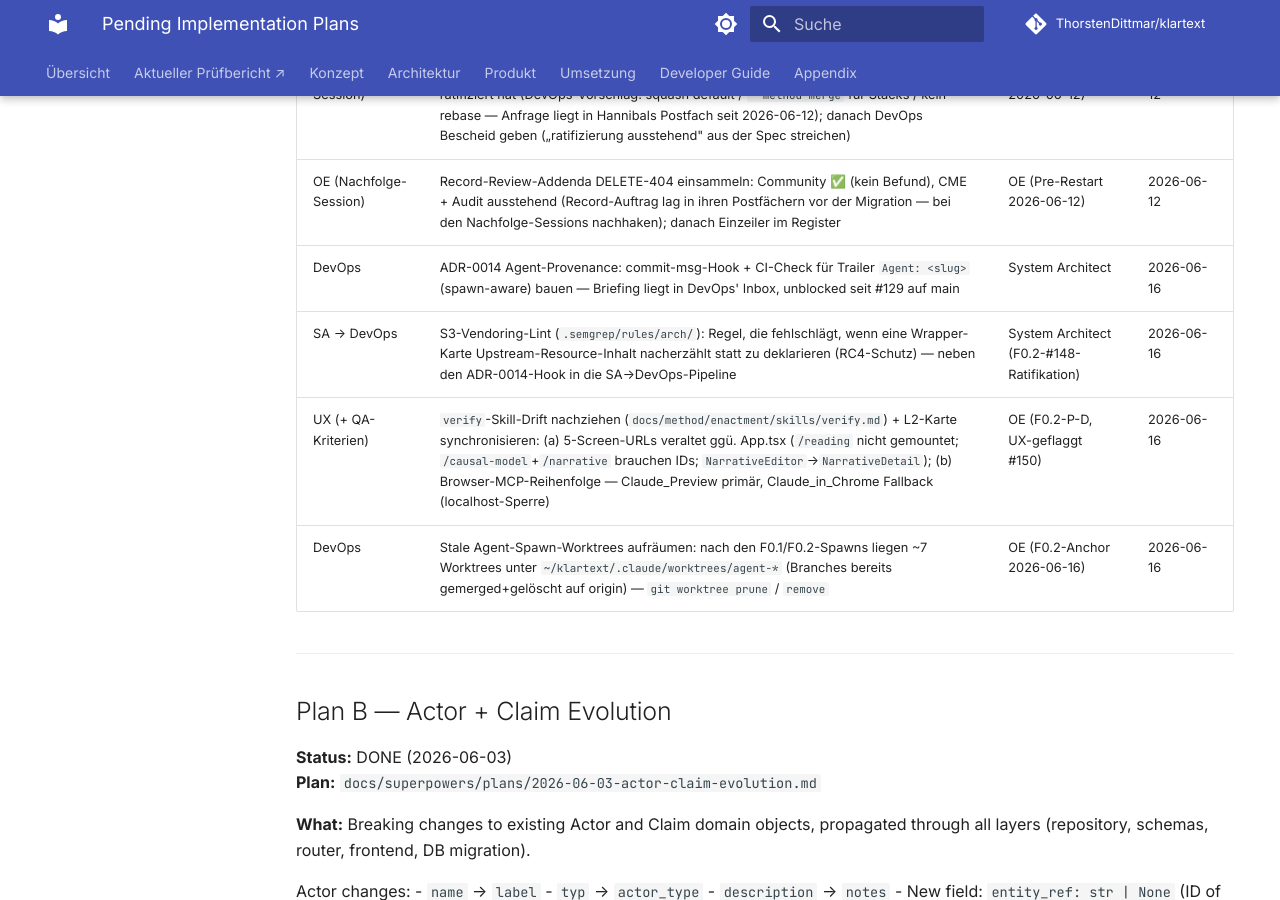
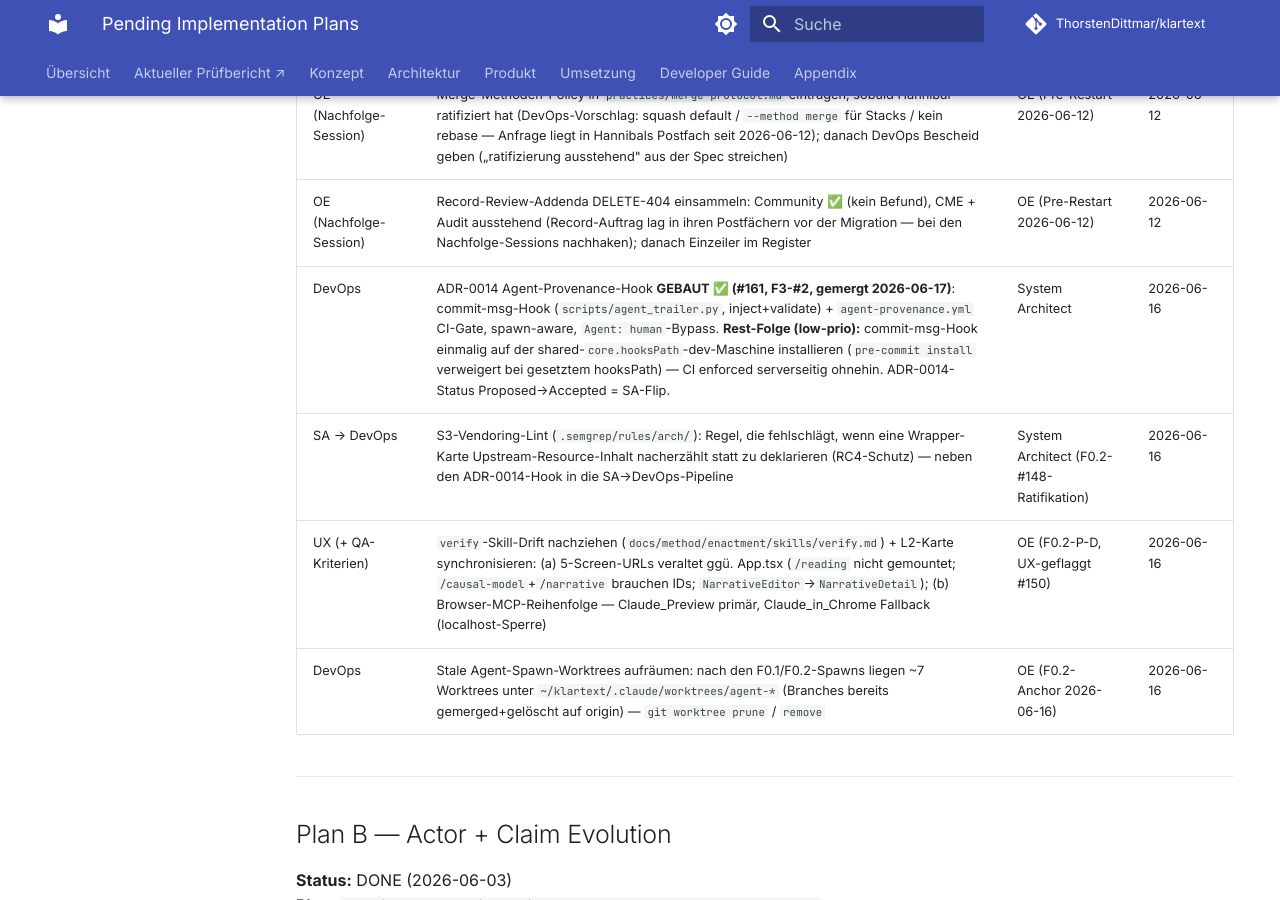
Before and after one commit to ThorstenDittmar/klartext, an MkDocs documentation site: the page built from docs/superpowers/plans/PENDING.md, in a window 1280 px wide and 900 px high, scrolled down 1612 px. Built offline with MkDocs 1.6.1 and Material for MkDocs 9.7.7, drawn with Linux system fonts in a browser that asks for light colours; comment, search, counter and statistics services are not loaded.

Commit message:
docs(pending): mark ADR-0014 provenance-hook DONE (#161); residual = local hook install
Line 47 showed the commit-msg-hook + CI-check as "to build" — built and merged in #161 (F3 #2).
Slimmed to the residual (one-time local install on the shared core.hooksPath dev machine; CI enforces
server-side regardless) + the ADR-0014 status flip being SA's.

Co-Authored-By: Claude Opus 4.8 (1M context) <noreply@anthropic.com>
Agent: devops

```diff
--- a/docs/superpowers/plans/PENDING.md
+++ b/docs/superpowers/plans/PENDING.md
@@ -44,7 +44,7 @@ Verwahr-Depot der Retro-Inputs: Hannibal-Memory `project_h01422_retro_inputs.md`
 | SA | CLAUDE.md § Agent Roles & Boundaries auf das neue Startmodell aktualisieren (Terminal-Launcher statt App, `allowed-tools.txt`, Worktrees, Generationswechsel) — passt zum ADR-0010-Auftrag, gleiche Quelle (Register-Zeile Strukturumbau) | OE | 2026-06-11 |
 | OE (Nachfolge-Session) | Merge-Methoden-Policy in `practices/merge-protocol.md` eintragen, sobald Hannibal ratifiziert hat (DevOps-Vorschlag: squash default / `--method merge` für Stacks / kein rebase — Anfrage liegt in Hannibals Postfach seit 2026-06-12); danach DevOps Bescheid geben („ratifizierung ausstehend" aus der Spec streichen) | OE (Pre-Restart 2026-06-12) | 2026-06-12 |
 | OE (Nachfolge-Session) | Record-Review-Addenda DELETE-404 einsammeln: Community ✅ (kein Befund), CME + Audit ausstehend (Record-Auftrag lag in ihren Postfächern vor der Migration — bei den Nachfolge-Sessions nachhaken); danach Einzeiler im Register | OE (Pre-Restart 2026-06-12) | 2026-06-12 |
-| DevOps | ADR-0014 Agent-Provenance: commit-msg-Hook + CI-Check für Trailer `Agent: <slug>` (spawn-aware) bauen — Briefing liegt in DevOps' Inbox, unblocked seit #129 auf main | System Architect | 2026-06-16 |
+| DevOps | ADR-0014 Agent-Provenance-Hook **GEBAUT ✅ (#161, F3-#2, gemergt 2026-06-17)**: commit-msg-Hook (`scripts/agent_trailer.py`, inject+validate) + `agent-provenance.yml` CI-Gate, spawn-aware, `Agent: human`-Bypass. **Rest-Folge (low-prio):** commit-msg-Hook einmalig auf der shared-`core.hooksPath`-dev-Maschine installieren (`pre-commit install` verweigert bei gesetztem hooksPath) — CI enforced serverseitig ohnehin. ADR-0014-Status Proposed→Accepted = SA-Flip. | System Architect | 2026-06-16 |
 | SA → DevOps | S3-Vendoring-Lint (`.semgrep/rules/arch/`): Regel, die fehlschlägt, wenn eine Wrapper-Karte Upstream-Resource-Inhalt nacherzählt statt zu deklarieren (RC4-Schutz) — neben den ADR-0014-Hook in die SA→DevOps-Pipeline | System Architect (F0.2-#148-Ratifikation) | 2026-06-16 |
 | UX (+ QA-Kriterien) | `verify`-Skill-Drift nachziehen (`docs/method/enactment/skills/verify.md`) + L2-Karte synchronisieren: (a) 5-Screen-URLs veraltet ggü. App.tsx (`/reading` nicht gemountet; `/causal-model`+`/narrative` brauchen IDs; `NarrativeEditor`→`NarrativeDetail`); (b) Browser-MCP-Reihenfolge — Claude_Preview primär, Claude_in_Chrome Fallback (localhost-Sperre) | OE (F0.2-P-D, UX-geflaggt #150) | 2026-06-16 |
 | DevOps | Stale Agent-Spawn-Worktrees aufräumen: nach den F0.1/F0.2-Spawns liegen ~7 Worktrees unter `~/klartext/.claude/worktrees/agent-*` (Branches bereits gemerged+gelöscht auf origin) — `git worktree prune` / `remove` | OE (F0.2-Anchor 2026-06-16) | 2026-06-16 |
```
